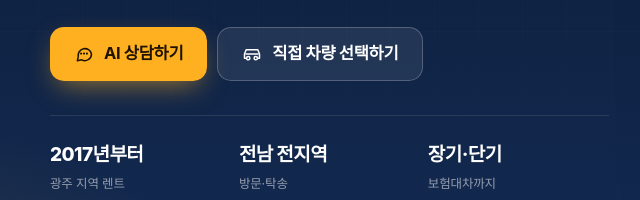
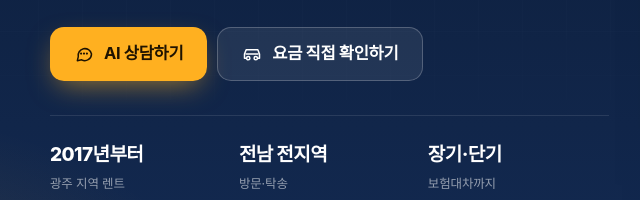
Before and after one commit to pang-rent/main, a plain HTML site: page index.html in a window 1280 px wide. Shown: the part 430-630 px from the top of the page, 50-690 px from the left. Drawn offline with Linux system fonts and the light colour scheme; no server answers; a web font is replaced by a local one.

Commit message:
Update index.html

```diff
--- a/index.html
+++ b/index.html
@@ -282,7 +282,7 @@
       <p class="sub">하루의 일정부터 한 달의 일상까지. AI와 상담하거나 차량과 예상 요금을 직접 확인하세요. 예약은 담당자 확인 후 확정됩니다.</p>
       <div class="cta">
         <button class="btn btn-sun" onclick="openChat()"><svg class="ic"><use href="#i-chat"/></svg>AI 상담하기</button>
-        <a class="btn btn-glass" href="./booking.html"><svg class="ic"><use href="#i-car"/></svg>직접 차량 선택하기</a>
+        <a class="btn btn-glass" href="./booking.html"><svg class="ic"><use href="#i-car"/></svg>요금 직접 확인하기</a>
       </div>
       <div class="trust">
         <div><b>2017년부터</b><span>광주 지역 렌트</span></div>
```
